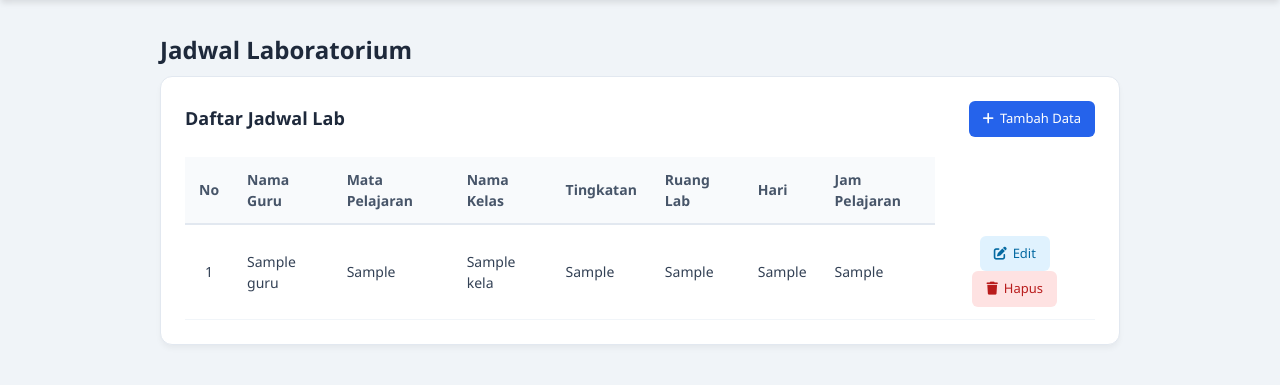
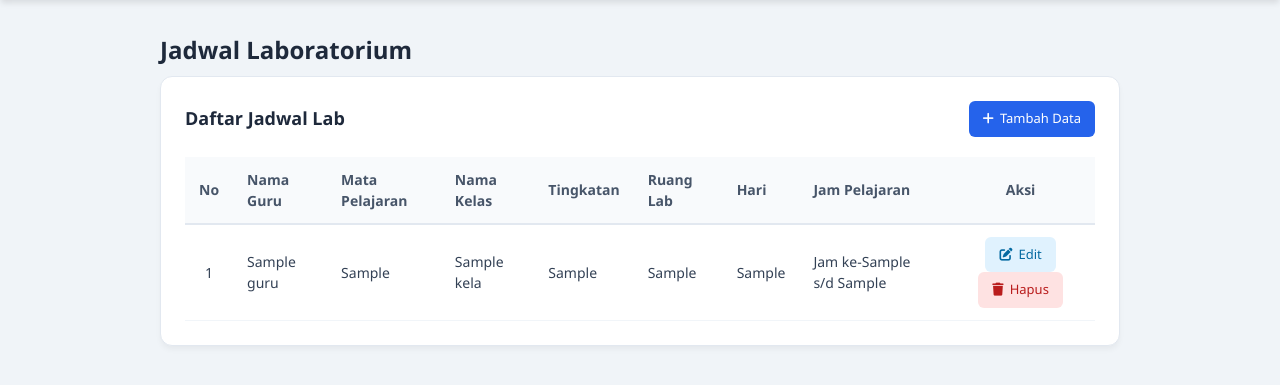
Before and after one commit to sndzilaa/kelompok_3-Jurusan_RPL, a PHP site: the page made by jadwal lab/jadwal.php in a window 1280 px wide. Shown: the part 68-453 px from the top of the page. Run offline with PHP 8.4, Linux system fonts and the light colour scheme; tables that the repository leaves empty or names only in its code hold one stand-in row (values such as "Sample post").

Commit message:
tambahan bagian j.mulai dan akhir

```diff
--- a/jadwal lab/jadwal.php
+++ b/jadwal lab/jadwal.php
@@ -1,15 +1,15 @@
 <?php
 include '../koneksi.php';
 
-$query = "SELECT j.id_jadwal, g.nama_guru, g.mata_pelajaran, k.nama_kelas, k.tingkatan, j.ruang_lab, j.hari, j.jam_pelajaran
+$query = "SELECT j.id_jadwal, g.nama_guru, g.mata_pelajaran, k.nama_kelas, k.tingkatan, j.ruang_lab, j.hari, j.jam_mulai, j.jam_selesai
           FROM jadwal_lab j
           JOIN guru g ON j.id_guru = g.id_guru
           JOIN kelas k ON j.id_kelas = k.id_kelas
-          ORDER BY FIELD(j.hari, 'Senin', 'Selasa', 'Rabu', 'Kamis', 'Jumat', 'Sabtu'), j.jam_pelajaran";
+          ORDER BY FIELD(j.hari, 'Senin', 'Selasa', 'Rabu', 'Kamis', 'Jumat', 'Sabtu'), j.jam_mulai ASC";
 $result = mysqli_query($koneksi, $query);
 ?>
 <!DOCTYPE html>
-<html lang="en">
+<html lang="id">
 
 <head>
     <meta charset="UTF-8">
@@ -51,6 +51,7 @@ $result = mysqli_query($koneksi, $query);
                         <th>Ruang Lab</th>
                         <th>Hari</th>
                         <th>Jam Pelajaran</th>
+                        <th class="text-center">Aksi</th> <!-- PERBAIKAN: Menambahkan TH Aksi -->
                     </tr>
                 </thead>
                 <tbody>
@@ -67,7 +68,8 @@ $result = mysqli_query($koneksi, $query);
                                 <td><?= htmlspecialchars($row['tingkatan']); ?></td>
                                 <td><?= htmlspecialchars($row['ruang_lab']); ?></td>
                                 <td><?= htmlspecialchars($row['hari']); ?></td>
-                                <td><?= htmlspecialchars($row['jam_pelajaran']); ?></td>
+                                <!-- PERBAIKAN: Menampilkan rentang Jam Mulai s/d Jam Selesai -->
+                                <td>Jam ke-<?= htmlspecialchars($row['jam_mulai']); ?> s/d <?= htmlspecialchars($row['jam_selesai']); ?></td>
                                 <td class="text-center">
                                     <a href="edit_jadwal.php?id_jadwal=<?= $row['id_jadwal']; ?>" class="btn btn-edit">
                                         <i class="fa-solid fa-pen-to-square"></i> Edit
@@ -82,7 +84,8 @@ $result = mysqli_query($koneksi, $query);
                         <?php endwhile; ?>
                     <?php else: ?>
                         <tr>
-                            <td colspan="8" class="text-center">Belum ada data jadwal lab yang terdata.</td>
+                            <!-- PERBAIKAN: colspan disesuaikan menjadi 9 sesuai jumlah kolom -->
+                            <td colspan="9" class="text-center">Belum ada data jadwal lab yang terdata.</td>
                         </tr>
                     <?php endif; ?>
                 </tbody>
```
Also changed, not shown: jadwal lab/tambah_jadwal.php (+5 -13 lines).
